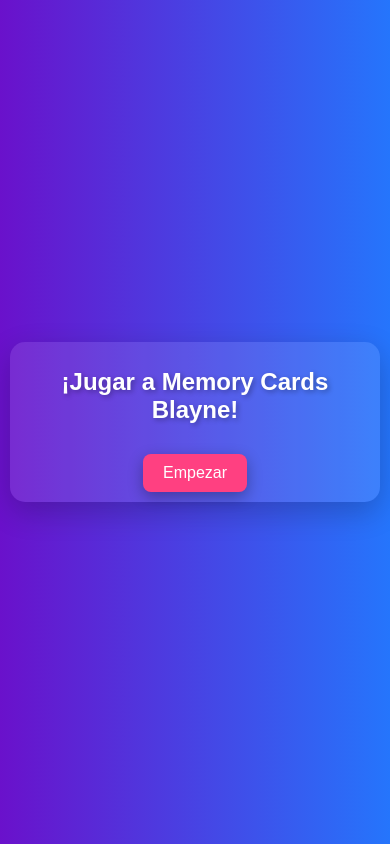
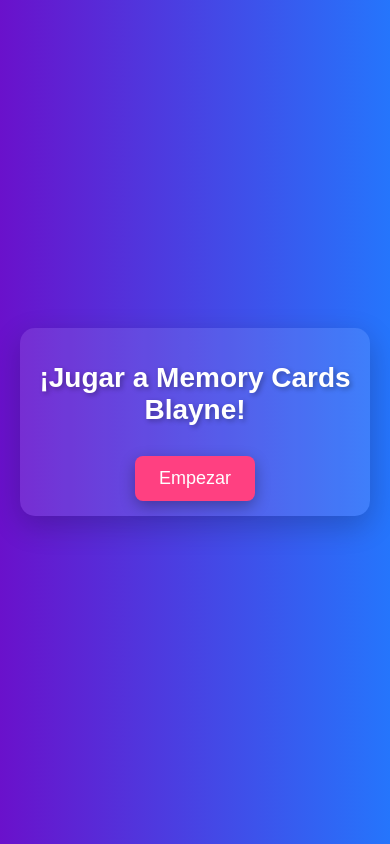
Before and after one commit to Blayneraptor/MemoryCards, a React (Create React App) app: page / in a window 390 px wide. Built offline with nearby package versions, Linux system fonts and the light colour scheme.

Commit message:
Cambiando modo media

```diff
--- a/src/App.css
+++ b/src/App.css
@@ -212,8 +212,8 @@ h3 {
 @media (max-width: 768px) {
   /* Ajustar el tamaño de las cartas en dispositivos pequeños */
   .card-grid {
-    grid-template-columns: repeat(3, 1fr);
-    gap: 20px;
+    grid-template-columns: repeat(4, 1fr);
+    gap: 10px;
   }
 
   .card {
@@ -249,35 +249,3 @@ h3 {
     font-size: 14px;
   }
 }
-
-@media (max-width: 480px) {
-  /* Ajustar el tamaño de las cartas aún más en dispositivos muy pequeños */
-  .card-grid {
-    grid-template-columns: repeat(2, 1fr);
-    gap: 15px;
-  }
-
-  .card {
-    width: 80px;
-    height: 120px;
-  }
-
-  .game-container {
-    margin: 0 10px;
-    padding: 10px;
-  }
-
-  .intro-screen h1 {
-    font-size: 24px;
-  }
-
-  .start-button {
-    padding: 10px 20px;
-    font-size: 16px;
-  }
-
-  .restart-button {
-    padding: 8px 16px;
-    font-size: 12px;
-  }
-}
```
